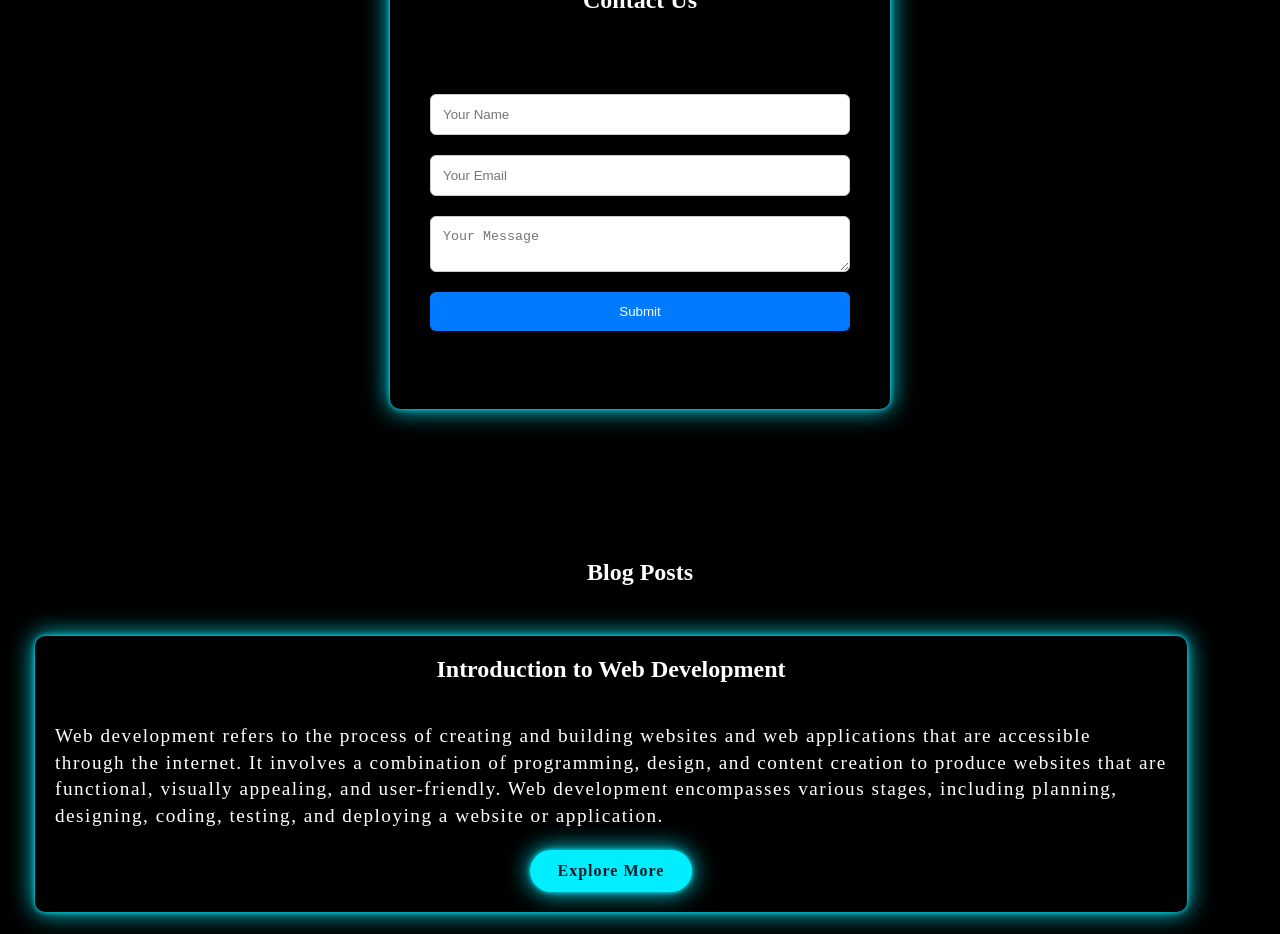
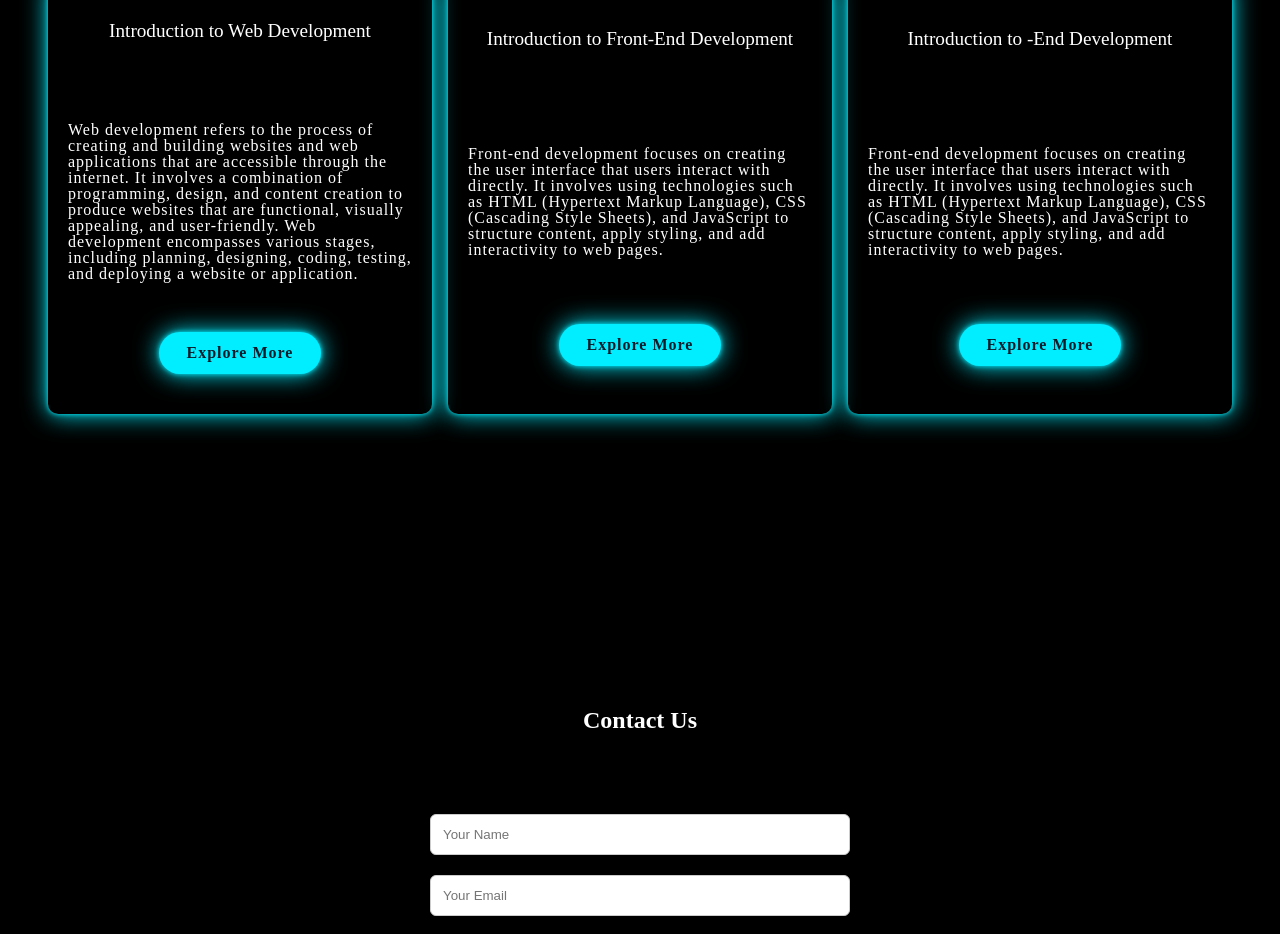
Before and after one commit to Vikesh667/https---github.com-Vikesh667-Portfolio, a React (Create React App) app: page / in a window 1280 px wide. Shown: the part 3720-4654 px from the top of the page. Built offline with nearby package versions, Linux system fonts and the light colour scheme.

Commit message:
blog style

```diff
--- a/src/Pages/HomePages.js
+++ b/src/Pages/HomePages.js
@@ -27,11 +27,11 @@ const HomePages = () => {
       <section id="project">
       <Project/>
       </section>
+       <section id="blog">
+        <Blog/>
+       </section>
        <section id="contact">
         <Contact/>
-       </section>
-       <section id="blog">
-        <Blog/>
        </section>
     </div>
   );
--- a/src/componenet/blog/Blog.js
+++ b/src/componenet/blog/Blog.js
@@ -8,12 +8,18 @@ const posts = [
     content:
       "Web development refers to the process of creating and building websites and web applications that are accessible through the internet. It involves a combination of programming, design, and content creation to produce websites that are functional, visually appealing, and user-friendly. Web development encompasses various stages, including planning, designing, coding, testing, and deploying a website or application.",
   },
-//   {
-//     id: 2,
-//     title: "Introduction to Front-End Development",
-//     content:
-//       "Front-end development focuses on creating the user interface that users interact with directly. It involves using technologies such as HTML (Hypertext Markup Language), CSS (Cascading Style Sheets), and JavaScript to structure content, apply styling, and add interactivity to web pages.",
-//   },
+  {
+    id: 2,
+    title: "Introduction to Front-End Development",
+    content:
+      "Front-end development focuses on creating the user interface that users interact with directly. It involves using technologies such as HTML (Hypertext Markup Language), CSS (Cascading Style Sheets), and JavaScript to structure content, apply styling, and add interactivity to web pages.",
+  },
+  {
+    id: 3,
+    title: "Introduction to -End Development",
+    content:
+      "Front-end development focuses on creating the user interface that users interact with directly. It involves using technologies such as HTML (Hypertext Markup Language), CSS (Cascading Style Sheets), and JavaScript to structure content, apply styling, and add interactivity to web pages.",
+  },
 
   // Add more web development-related blog post objects as needed
 ];
--- a/src/componenet/blog/Blog.module.css
+++ b/src/componenet/blog/Blog.module.css
@@ -7,32 +7,43 @@
   background: #000000;
   overflow: hidden;
 }
+.posts {
+  display: flex;
+  gap: 1rem;
+  justify-content: center;
+  align-items: center;
+ height: 100%;
+ width: 100%;
+}
 .post {
   display: flex;
-   width: 90%;
   flex-direction: column;
   align-items: center;
+   justify-content: space-around;
+  width: 30%;
+  height: 60%;
   padding: 20px;
   background-color: transparent;
   box-shadow: 0 0 5px #0ef, 0 0 25px #0ef;
   border-radius: 10px;
   transition: transform 0.3s, box-shadow 0.3s;
   overflow: hidden;
-   margin-left: 35px;
 }
-  .post p{
+.post p {
   text-align: start;
-    line-height: 1.4;
-    font-size: 1.2rem;
-    letter-spacing: 1.5px;
+  line-height: 1;
+  font-size: 1rem;
+  letter-spacing: 1px;
   color: #fff;
+  margin-bottom: 10px;
 }
 .post h2 {
   margin-bottom: 40px;
   color: #fff;
-    font-weight: 600;
+  font-weight: 500;
+  font-size: 1.2rem;
 }
-  .blog h1{
+.blog h1 {
   color: #fff;
   font-weight: 700;
   margin-bottom: 50px;
@@ -47,14 +58,57 @@
   letter-spacing: 1px;
   text-decoration: none;
   font-weight: 600;
-    /* opacity: 0; */
+  opacity: 0;
   animation: slideTop 1s ease forwards;
   animation-delay: 0.7s;
-    box-shadow: 0 0 5px #0ef,
-    0 0 25px #0ef;
-    margin-top: 20px;
-
+  box-shadow: 0 0 5px #0ef, 0 0 25px #0ef;
+   animation: slideTop 1s ease forwards;
 }
 .btnMore:hover {
   box-shadow: 0 0 5px cyan, 0 0 25px cyan, 0 0 50px cyan, 0 0 100px cyan;
 }
+
+@keyframes slideTop {
+  0% {
+    transform: translateY(100px);
+    opacity: 0;
+  }
+  100% {
+    transform: translateY(0px);
+    opacity: 1;
+  }
+}
+@media(max-width:420px){
+  .blog{
+    height: 100%;
+  }
+  .posts{
+    flex-direction: column;
+    width: 100%;
+    height: 100%;
+    justify-content: none;
+    align-items: none;
+    margin-bottom: 50px;
+  }
+  .post{
+    width: 90%;
+    height: 100%;
+    justify-content: space-around;
+  }
+  .post p {
+    text-align: start;
+    line-height: 1;
+    font-size: 12px;
+    color: #fff;
+  }
+  .post h2 {
+    color: #fff;
+    font-weight: 500;
+    font-size: 1rem;
+  }
+  .blog h1 {
+    color: #fff;
+    font-weight: 700;
+    margin-bottom: 50px;
+  }
+}
--- a/src/componenet/contact/Contact.module.css
+++ b/src/componenet/contact/Contact.module.css
@@ -3,7 +3,7 @@
   display: flex;
   justify-content: center;
   align-items: center;
-    height: 100vh;
+  height: 80vh;
   width: 100vw;
   background: #000000;
   overflow: hidden;
@@ -18,7 +18,8 @@
   margin: 0 auto;
   padding: 40px;
   background-color: transparent;
-    box-shadow: 0 0 5px #0ef, 0 0 25px #0ef;
+
+  box-shadow: 0 8px 16px rgba(0, 0, 0, 0.2);
   border-radius: 10px;
   transition: transform 0.3s, box-shadow 0.3s;
   overflow: hidden;
@@ -26,9 +27,9 @@
 
 .contactuscontainer:hover {
   transform: translateY(-5px);
-    box-shadow: 0 8px 16px rgba(0, 0, 0, 0.2);
+  box-shadow: 0 0 5px #0ef, 0 0 25px #0ef;
 }
-  .contactuscontainer h2{
+.contactuscontainer h2 {
   text-align: center;
   margin-bottom: 80px;
   color: #fff;
--- a/src/componenet/myskill/MySkill.module.css
+++ b/src/componenet/myskill/MySkill.module.css
@@ -132,7 +132,7 @@
   border: 7px solid transparent;
   border-bottom-width: 0;
   border-right-width: 0;
-  border-top-color: #000;
+  border-top-color: #fff;
   top: -10px;
   right: 0;
   animation: showText 0.5s 1.5s linear forwards;
@@ -226,6 +226,7 @@
   transform: translate(-50%, -50%);
   font-size: 17px;
   font-weight: 500;
+  color: #fff;
   animation: showText 0.5s 1s linear forwards;
 }
 .radialBar .text {
```
Lines whose indentation alone changed are shown as unchanged.
